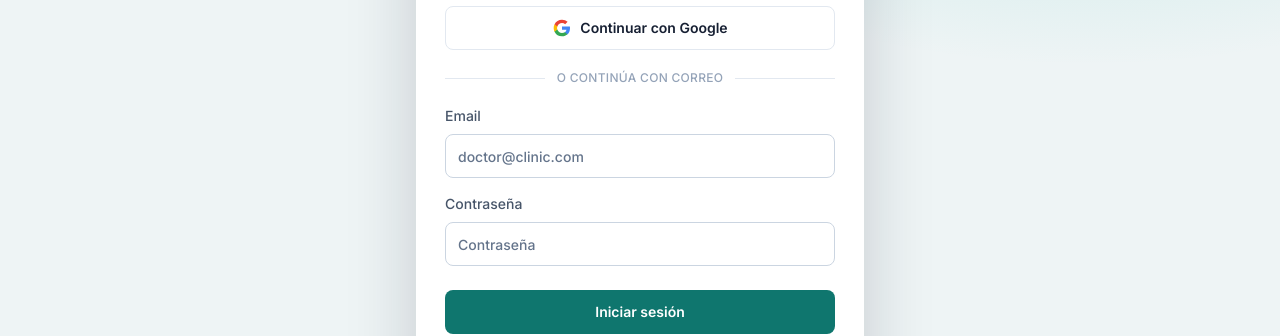
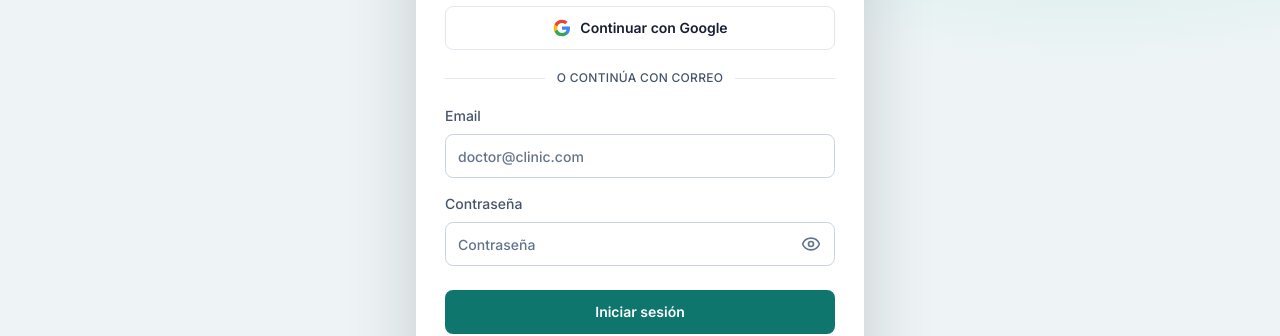
Before and after one commit to Geovas91/MedControl, a Next.js app: page /login in a window 1280 px wide. Shown: the part 239-575 px from the top of the page. Built offline with nearby package versions, Linux system fonts and the light colour scheme; no server answers.

Commit message:
Add accessible password visibility controls

```diff
--- a/app/(auth)/login/page.tsx
+++ b/app/(auth)/login/page.tsx
@@ -3,6 +3,7 @@ import { Stethoscope } from "lucide-react";
 import { signInAction } from "@/app/(auth)/actions";
 import { AuthSubmitButton } from "@/components/auth/auth-submit-button";
 import { GoogleOAuthButton } from "@/components/auth/google-oauth-button";
+import { PasswordField } from "@/components/ui/password-field";
 import { Field, Input } from "@/components/ui/input";
 import { getSafeLocalPath } from "@/lib/auth/redirects";
 
@@ -44,16 +45,14 @@ export default async function LoginPage({ searchParams }: AuthPageProps) {
           <Field label="Email" htmlFor="email">
             <Input id="email" name="email" type="email" autoComplete="email" placeholder="doctor@clinic.com" required />
           </Field>
-          <Field label="Contraseña" htmlFor="password">
-            <Input
+          <PasswordField
             id="password"
+            label="Contraseña"
             name="password"
-              type="password"
             autoComplete="current-password"
             placeholder="Contraseña"
             required
           />
-          </Field>
           <AuthSubmitButton idleLabel="Iniciar sesión" pendingLabel="Iniciando sesión..." />
         </form>
         <p className="mt-4 rounded-md bg-slate-50 p-3 text-xs leading-5 text-slate-500">
--- a/app/(auth)/reset-password/page.tsx
+++ b/app/(auth)/reset-password/page.tsx
@@ -1,12 +1,12 @@
 import Link from "next/link";
 import { updatePasswordAction } from "@/app/(auth)/actions";
 import { AuthSubmitButton } from "@/components/auth/auth-submit-button";
-import { Field, Input } from "@/components/ui/input";
+import { PasswordField } from "@/components/ui/password-field";
 import { getSafeLocalPath } from "@/lib/auth/redirects";
 
 export default async function ResetPasswordPage({ searchParams }: { searchParams?: Promise<{ error?: string; next?: string }> }) {
   const params = await searchParams;
   const next = getSafeLocalPath(params?.next, "");
   const loginHref = next ? `/login?next=${encodeURIComponent(next)}` : "/login";
-  return <main className="grid min-h-screen place-items-center bg-slate-50 px-4"><section className="w-full max-w-md rounded-lg border border-slate-200 bg-white p-6 shadow-soft"><h1 className="text-2xl font-bold text-ink">Define una nueva contraseña</h1>{params?.error ? <p className="mt-4 rounded-md bg-rose-50 p-3 text-sm text-rose-700">{params.error}</p> : null}<form action={updatePasswordAction} className="mt-6 grid gap-4"><input type="hidden" name="next" value={next} /><Field label="Nueva contraseña" htmlFor="password"><Input id="password" name="password" type="password" minLength={8} autoComplete="new-password" required /></Field><Field label="Confirmar contraseña" htmlFor="confirmation"><Input id="confirmation" name="confirmation" type="password" minLength={8} autoComplete="new-password" required /></Field><AuthSubmitButton idleLabel="Actualizar contraseña" pendingLabel="Actualizando..." /></form><Link href={loginHref} className="mt-5 inline-block text-sm font-semibold text-clinic">Volver a iniciar sesión</Link></section></main>;
+  return <main className="grid min-h-screen place-items-center bg-slate-50 px-4"><section className="w-full max-w-md rounded-lg border border-slate-200 bg-white p-6 shadow-soft"><h1 className="text-2xl font-bold text-ink">Define una nueva contraseña</h1>{params?.error ? <p className="mt-4 rounded-md bg-rose-50 p-3 text-sm text-rose-700">{params.error}</p> : null}<form action={updatePasswordAction} className="mt-6 grid gap-4"><input type="hidden" name="next" value={next} /><PasswordField id="password" label="Nueva contraseña" name="password" minLength={8} autoComplete="new-password" required /><PasswordField id="confirmation" label="Confirmar contraseña" name="confirmation" minLength={8} autoComplete="new-password" required /><AuthSubmitButton idleLabel="Actualizar contraseña" pendingLabel="Actualizando..." /></form><Link href={loginHref} className="mt-5 inline-block text-sm font-semibold text-clinic">Volver a iniciar sesión</Link></section></main>;
 }
--- a/app/(auth)/signup/page.tsx
+++ b/app/(auth)/signup/page.tsx
@@ -3,6 +3,7 @@ import { Stethoscope } from "lucide-react";
 import { signUpAction } from "@/app/(auth)/actions";
 import { AuthSubmitButton } from "@/components/auth/auth-submit-button";
 import { GoogleOAuthButton } from "@/components/auth/google-oauth-button";
+import { PasswordField } from "@/components/ui/password-field";
 import { Field, Input } from "@/components/ui/input";
 import { getSafeLocalPath, isInvitationPath } from "@/lib/auth/redirects";
 
@@ -50,17 +51,15 @@ export default async function SignupPage({ searchParams }: SignupPageProps) {
           <Field label="Email de trabajo" htmlFor="email">
             <Input id="email" name="email" type="email" autoComplete="email" placeholder="doctor@clinic.com" required />
           </Field>
-          <Field label="Contraseña" htmlFor="password">
-            <Input
+          <PasswordField
             id="password"
+            label="Contraseña"
             name="password"
-              type="password"
             autoComplete="new-password"
             minLength={6}
             placeholder="Mínimo 6 caracteres"
             required
           />
-          </Field>
           <AuthSubmitButton idleLabel="Crear cuenta" pendingLabel="Creando cuenta..." />
         </form>
         <p className="mt-4 rounded-md bg-slate-50 p-3 text-xs leading-5 text-slate-500">
--- a/components/auth/google-oauth-button.tsx
+++ b/components/auth/google-oauth-button.tsx
@@ -62,7 +62,7 @@ export function GoogleOAuthButton({ next }: { next?: string }) {
       {error ? <p id="google-oauth-error" role="alert" className="mt-3 rounded-md bg-rose-50 p-3 text-sm leading-6 text-rose-700">{error}</p> : null}
       <div className="my-5 flex items-center gap-3" aria-hidden="true">
         <span className="h-px flex-1 bg-slate-200" />
-        <span className="text-xs font-medium uppercase tracking-wide text-slate-400">o continúa con correo</span>
+        <span className="text-xs font-medium uppercase tracking-wide text-slate-600">o continúa con correo</span>
         <span className="h-px flex-1 bg-slate-200" />
       </div>
     </div>
--- /dev/null
+++ b/components/ui/password-field.tsx
@@ -0,0 +1,39 @@
+"use client";
+
+import { useState } from "react";
+import { Eye, EyeOff } from "lucide-react";
+import { Input } from "@/components/ui/input";
+import { cn } from "@/lib/utils";
+
+type PasswordFieldProps = Omit<React.InputHTMLAttributes<HTMLInputElement>, "id" | "type"> & {
+  id: string;
+  label: string;
+};
+
+export function PasswordField({ id, label, className, ...props }: PasswordFieldProps) {
+  const [isVisible, setIsVisible] = useState(false);
+  const actionLabel = `${isVisible ? "Ocultar" : "Mostrar"} ${label.toLocaleLowerCase("es-MX")}`;
+
+  return (
+    <div className="grid gap-2 text-sm font-medium text-[var(--foreground-soft)]">
+      <label htmlFor={id}>{label}</label>
+      <div className="relative">
+        <Input
+          {...props}
+          id={id}
+          type={isVisible ? "text" : "password"}
+          className={cn("w-full pr-12", className)}
+        />
+        <button
+          type="button"
+          className="absolute inset-y-0 right-1 my-auto grid h-10 w-10 place-items-center rounded-[var(--radius-sm)] text-[var(--foreground-muted)] transition hover:bg-[var(--surface-muted)] hover:text-ink focus-visible:outline-none focus-visible:ring-4 focus-visible:ring-teal-100"
+          aria-label={actionLabel}
+          aria-pressed={isVisible}
+          onClick={() => setIsVisible((visible) => !visible)}
+        >
+          {isVisible ? <EyeOff className="h-5 w-5" aria-hidden="true" /> : <Eye className="h-5 w-5" aria-hidden="true" />}
+        </button>
+      </div>
+    </div>
+  );
+}
```
Also changed, not shown: 1 other file (tests, documents, lock files or other folders). Lines whose indentation alone changed are shown as unchanged.
